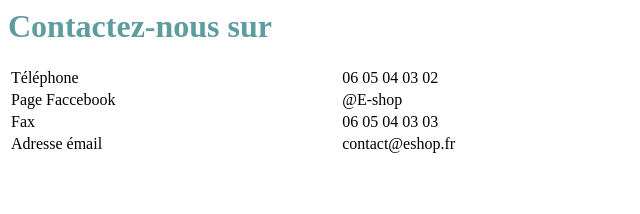
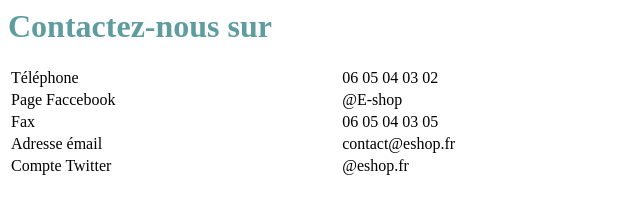
Before and after one commit to zaroumia/e-shop, a plain HTML site: page contact.html in a window 1280 px wide. Shown: the whole page, without its empty margins (0-640 px from the left). Drawn offline with Linux system fonts and the light colour scheme.

Commit message:
Update contact.html

```diff
--- a/contact.html
+++ b/contact.html
@@ -18,11 +18,15 @@
             </tr>
             <tr>
                 <td style="width: 212px;">Fax</td>
-                <td style="width: 137px;">06 05 04 03 03</td>
+                <td style="width: 137px;">06 05 04 03 05</td>
             </tr>
             <tr>
                 <td style="width: 212px;">Adresse émail</td>
                 <td style="width: 137px;">contact@eshop.fr</td>
+            </tr>
+            <tr>
+                <td style="width: 212px;">Compte Twitter</td>
+                <td style="width: 137px;">@eshop.fr</td>
             </tr>
         </tbody>
     </table>
```
